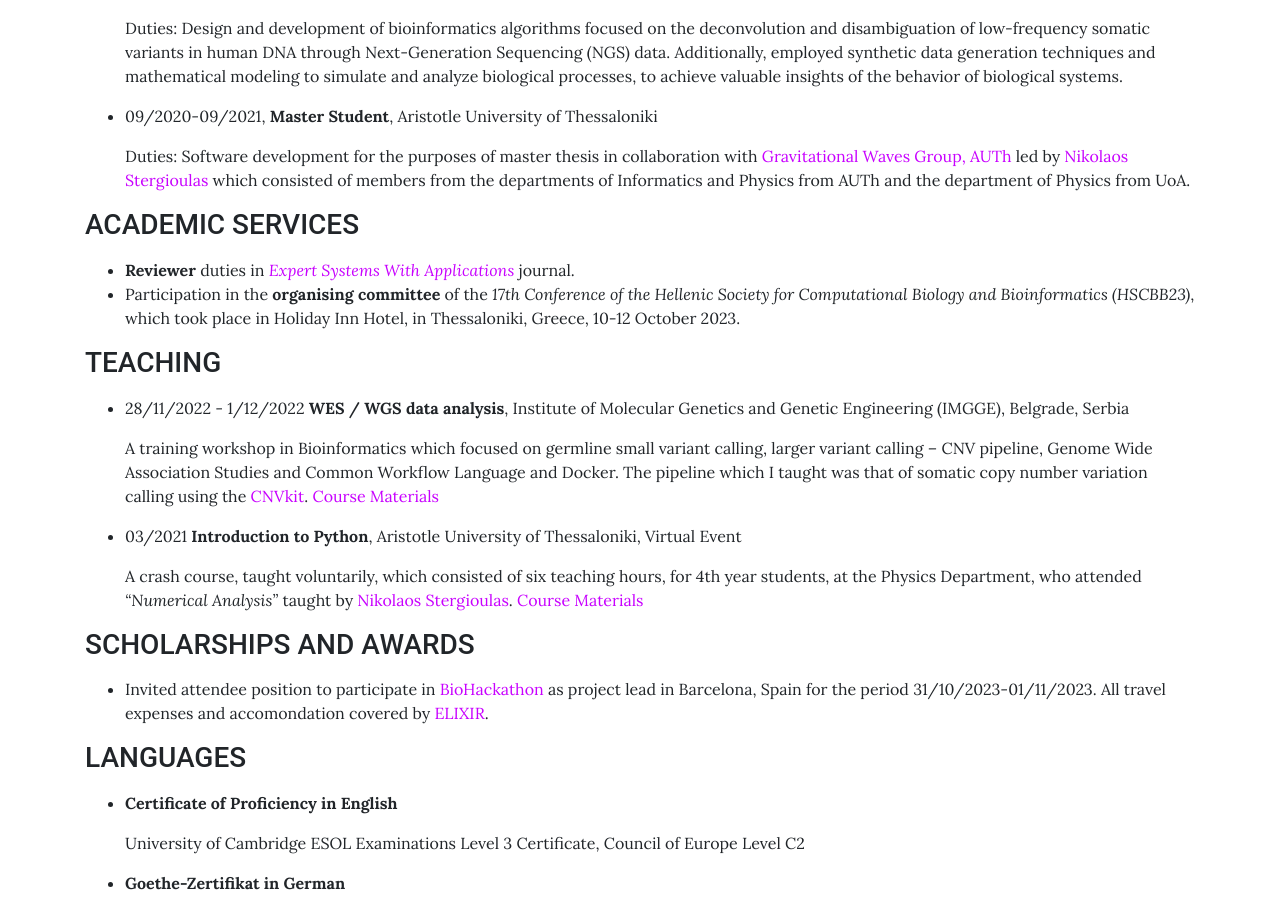
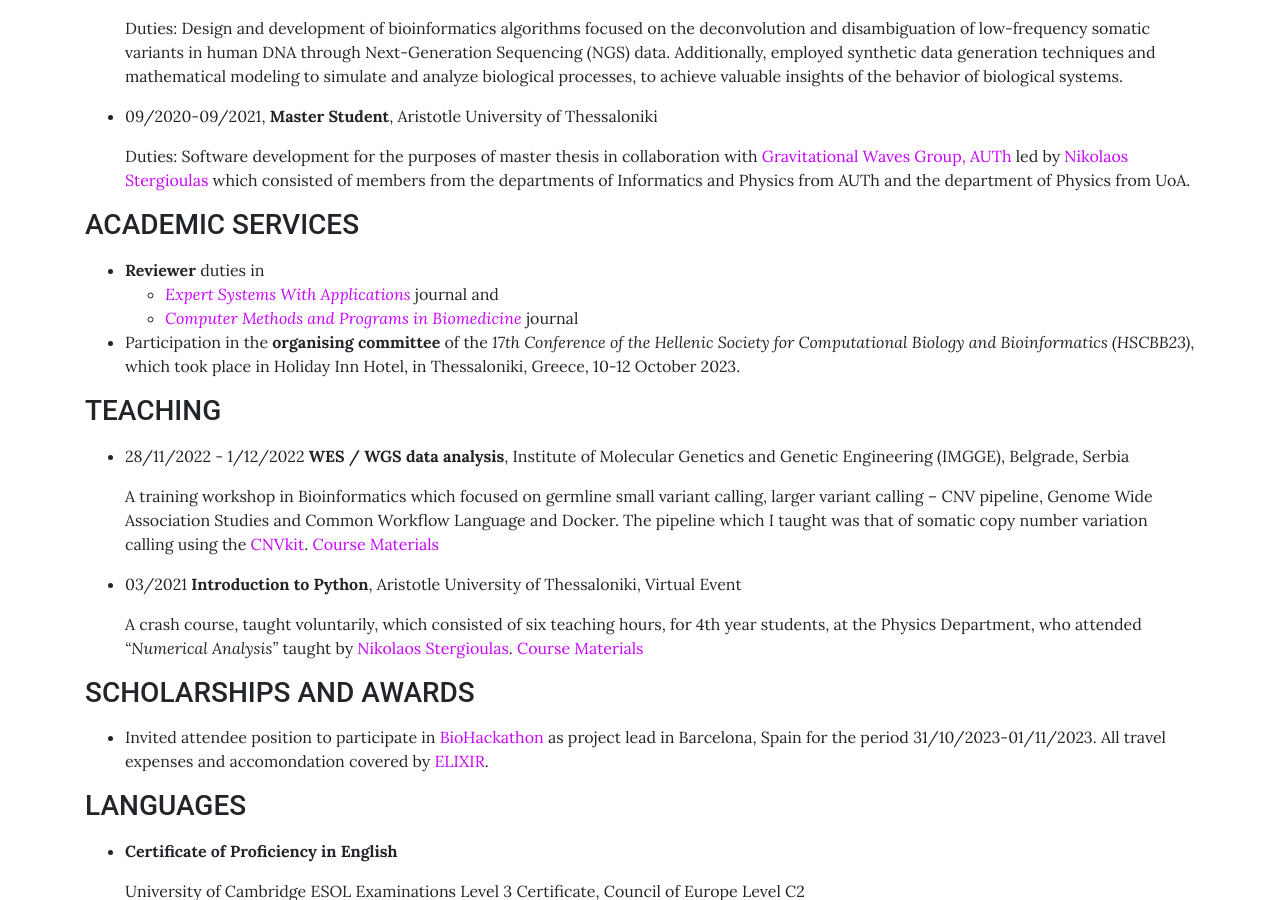
Before and after one commit to sfragkoul/sfragkoul.github.io, a Jekyll site: the page built from pages/CV.md, in a window 1280 px wide and 900 px high, scrolled down 1119 px. Built offline with Jekyll 4.4.1, drawn with Linux system fonts in a browser that asks for light colours.

Commit message:
Update CV.md

```diff
--- a/pages/CV.md
+++ b/pages/CV.md
@@ -57,7 +57,9 @@
 ### ACADEMIC SERVICES
 <p style="margin-bottom:15px"></p>
 
-- **Reviewer** duties in [*Expert Systems With Applications*](https://www.sciencedirect.com/journal/expert-systems-with-applications) journal.
+- **Reviewer** duties in
+   - [*Expert Systems With Applications*](https://www.sciencedirect.com/journal/expert-systems-with-applications) journal and
+   - [*Computer Methods and Programs in Biomedicine*](https://www.sciencedirect.com/journal/computer-methods-and-programs-in-biomedicine) journal
 - Participation in the **organising committee** of the *17th Conference of the Hellenic Society for Computational Biology and Bioinformatics (HSCBB23)*, which took place in Holiday Inn Hotel, in Thessaloniki, Greece, 10-12 October 2023.
 
 
```
